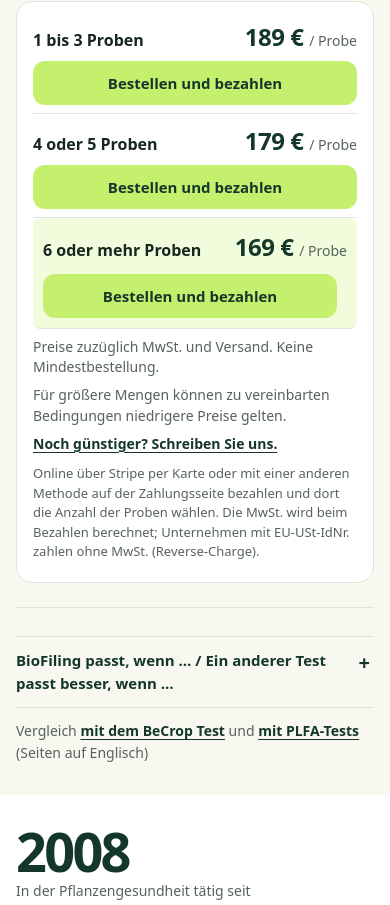
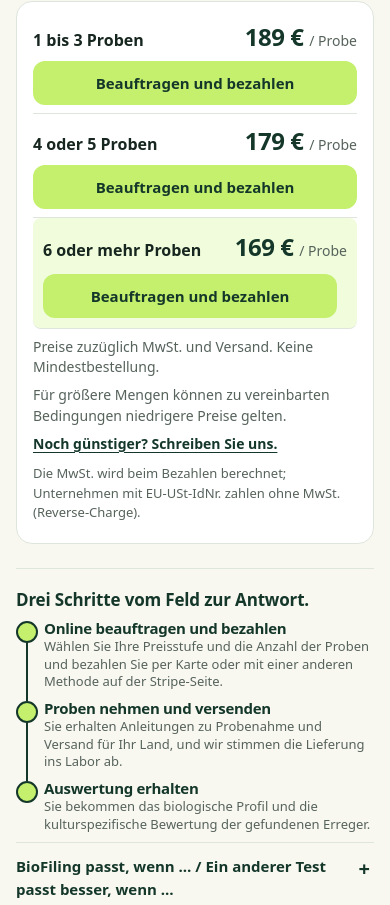
Before and after one commit to rdkdns/bflng, a plain HTML site: page de/index.html in a window 390 px wide. Shown: the part 2142-3047 px from the top of the page. Drawn offline with Linux system fonts and the light colour scheme; a web font is replaced by a local one.

Commit message:
Purchase steps: step 1 is paying online, steps shown on phones again; shorter VAT note; German buttons worded as a service
Co-Authored-By: Claude Opus 5.5 <noreply@anthropic.com>

```diff
--- a/de/index.html
+++ b/de/index.html
@@ -122,21 +122,21 @@
       </div>
       <div class="sheet price-sheet">
         <table class="tiers"><tbody>
-          <tr><th scope="row">1 bis 3 Proben</th><td>189 € <small>/ Probe</small></td><td class="pay"><a class="btn btn-lime btn-sm" href="https://buy.stripe.com/7sY5kD9Az74F8BVfaAgYU02" rel="noopener" data-where="tier1">Bestellen und bezahlen</a></td></tr>
-          <tr><th scope="row">4 oder 5 Proben</th><td>179 € <small>/ Probe</small></td><td class="pay"><a class="btn btn-lime btn-sm" href="https://buy.stripe.com/9B68wP287coZ6tN9QggYU03" rel="noopener" data-where="tier2">Bestellen und bezahlen</a></td></tr>
-          <tr class="best"><th scope="row">6 oder mehr Proben</th><td>169 € <small>/ Probe</small></td><td class="pay"><a class="btn btn-lime btn-sm" href="https://buy.stripe.com/28E8wPh319cN4lF7I8gYU04" rel="noopener" data-where="tier3">Bestellen und bezahlen</a></td></tr>
+          <tr><th scope="row">1 bis 3 Proben</th><td>189 € <small>/ Probe</small></td><td class="pay"><a class="btn btn-lime btn-sm" href="https://buy.stripe.com/7sY5kD9Az74F8BVfaAgYU02" rel="noopener" data-where="tier1">Beauftragen und bezahlen</a></td></tr>
+          <tr><th scope="row">4 oder 5 Proben</th><td>179 € <small>/ Probe</small></td><td class="pay"><a class="btn btn-lime btn-sm" href="https://buy.stripe.com/9B68wP287coZ6tN9QggYU03" rel="noopener" data-where="tier2">Beauftragen und bezahlen</a></td></tr>
+          <tr class="best"><th scope="row">6 oder mehr Proben</th><td>169 € <small>/ Probe</small></td><td class="pay"><a class="btn btn-lime btn-sm" href="https://buy.stripe.com/28E8wPh319cN4lF7I8gYU04" rel="noopener" data-where="tier3">Beauftragen und bezahlen</a></td></tr>
         </tbody></table>
         <p class="total-line">Preise zuzüglich MwSt. und Versand. Keine Mindestbestellung.</p>
         <p class="total-line">Für größere Mengen können zu vereinbarten Bedingungen niedrigere Preise gelten.</p>
         <p class="total-line cheaper-line"><a class="textlink" href="mailto:my@greenclinicglobal.com?subject=BioFiling%20volume%20quote&amp;body=Estimated%20number%20of%20samples%3A%0ACountry%3A%0ACrop(s)%3A%0ARequested%20timing%3A%0A">Noch günstiger? Schreiben Sie uns.</a></p>
-        <p class="pay-note">Online über Stripe per Karte oder mit einer anderen Methode auf der Zahlungsseite bezahlen und dort die Anzahl der Proben wählen. Die MwSt. wird beim Bezahlen berechnet; Unternehmen mit EU-USt-IdNr. zahlen ohne MwSt. (Reverse-Charge).</p>
+        <p class="pay-note">Die MwSt. wird beim Bezahlen berechnet; Unternehmen mit EU-USt-IdNr. zahlen ohne MwSt. (Reverse-Charge).</p>
         <p class="pay-note">BioFiling bewertet mikrobiologische Signale. Der Nachweis eines Organismus im Boden belegt für sich genommen keine aktive Pflanzenkrankheit.</p>
       </div>
     </div>
     <div class="flow-wrap">
       <h3 class="flow-h">Drei Schritte vom Feld zur Antwort.</h3>
       <ol class="flow">
-        <li><span class="dot" aria-hidden="true"></span><h4>Bestellanfrage senden</h4><p>Nennen Sie uns Probenzahl, Land und Kulturen. Wir bestätigen Preis, Steuern und Rechnung.</p></li>
+        <li><span class="dot" aria-hidden="true"></span><h4>Online beauftragen und bezahlen</h4><p>Wählen Sie Ihre Preisstufe und die Anzahl der Proben und bezahlen Sie per Karte oder mit einer anderen Methode auf der Stripe-Seite.</p></li>
         <li><span class="dot" aria-hidden="true"></span><h4>Proben nehmen und versenden</h4><p>Sie erhalten Anleitungen zu Probenahme und Versand für Ihr Land, und wir stimmen die Lieferung ins Labor ab.</p></li>
         <li><span class="dot" aria-hidden="true"></span><h4>Auswertung erhalten</h4><p>Sie bekommen das biologische Profil und die kulturspezifische Bewertung der gefundenen Erreger.</p></li>
       </ol>
--- a/style.css
+++ b/style.css
@@ -505,3 +505,16 @@ b,strong{font-weight:700}
 /* one logo everywhere (owner, 15 Nov: "may be same nice unified"): leaf mark + BioFiling(TM) + spaced small caps line */
 .brand-t small{text-transform:uppercase;letter-spacing:.09em;font-size:13px;font-weight:700;color:var(--muted);margin-top:2px}
 @media(max-width:700px){ .fit-fold{margin-top:8px} }
+/* phone: the three steps return in compact form (what happens after paying), 15 Nov */
+@media(max-width:700px){
+  .flow-h{display:block;font-size:17px;margin:0 0 8px}
+  .flow{display:block;margin-bottom:8px}
+  .flow li{padding:0 0 8px 28px}
+  .flow h4{font-size:15px;margin:0}
+  .flow p{font-size:13px;line-height:1.35;margin:0}
+  .site-foot{padding-top:26px}
+  .foot-main{gap:10px}
+}
+/* phone, EN/PL/DE: seller and Polish-contact rows are shown in the footer just below, so the about section keeps only the 2008 row */
+@media(max-width:700px){ html:not([lang="uk"]) .facts > div:nth-child(n+2){display:none} }
+@media(max-width:700px){ .faq-list summary{padding:9px 32px 9px 0;min-height:48px} .facts div{padding:6px 0} }
```
Also changed, not shown: index.html (+2 -2 lines), pl/index.html (+2 -2 lines), uk/index.html (+2 -2 lines).
